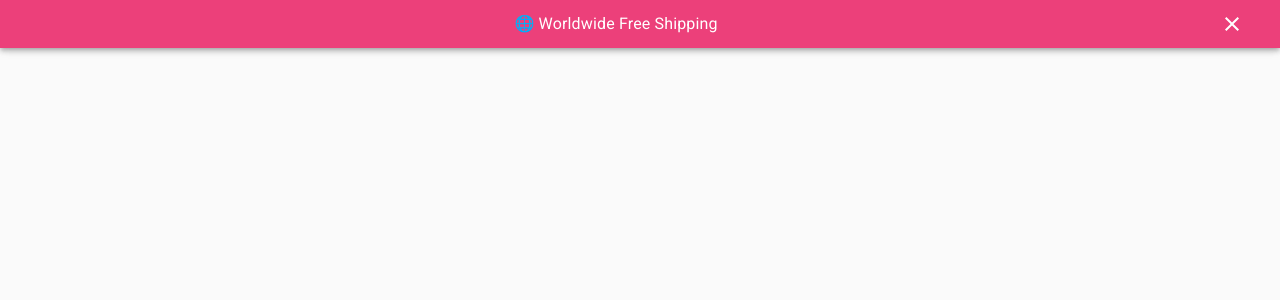
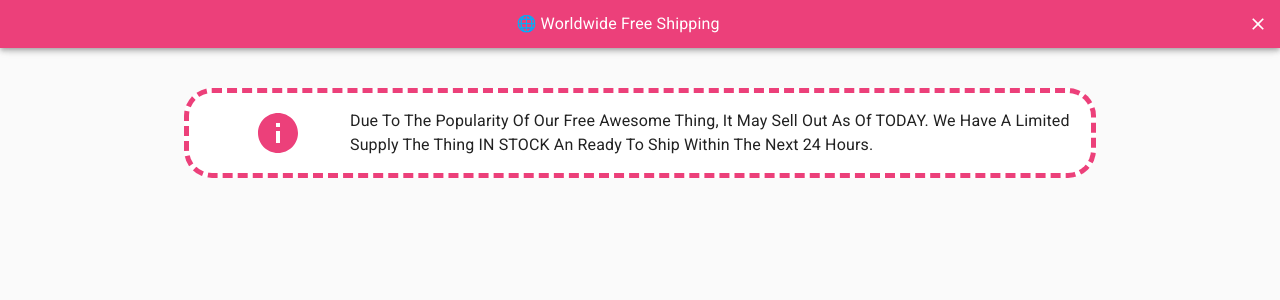
Before and after one commit to mediplex/workspace, a Next.js app in the folder packages/app/: page / in a window 1280 px wide. Shown: the top 300 px of the page. Built offline with nearby package versions, Linux system fonts and the light colour scheme.

Commit message:
feat(announcement): add announcement component

```diff
--- a/packages/app/src/offer-page/Page.tsx
+++ b/packages/app/src/offer-page/Page.tsx
@@ -1,8 +1,7 @@
 import { FC } from 'react'
 import { State } from './State'
 import { PageContextProvider } from './PageContext'
-import { Header } from './components'
-import { TopBar } from './components/TopBar'
+import { TopBar, Announcement } from './components'
 
 type PageProps = {
   data: State
@@ -12,7 +11,8 @@ const Page: FC<PageProps> = ({ data }) => {
   return (
     <PageContextProvider data={data}>
       <TopBar />
-      <Header />
+
+      <Announcement />
     </PageContextProvider>
   )
 }
--- /dev/null
+++ b/packages/app/src/offer-page/components/Announcement.tsx
@@ -0,0 +1,61 @@
+import React, { useContext } from 'react'
+import {
+  Container,
+  Typography,
+  Grid,
+  makeStyles,
+  Theme,
+  createStyles,
+  Box,
+} from '@material-ui/core'
+import { PageContext } from '../PageContext'
+import { Info } from '@material-ui/icons'
+
+const useStyles = makeStyles((theme: Theme) =>
+  createStyles({
+    root: {
+      marginTop: theme.spacing(3),
+      marginBottom: theme.spacing(3),
+    },
+    box: {
+      border: 'dashed',
+      borderWidth: 'thick',
+      borderRadius: theme.shape.borderRadius,
+      borderColor: theme.palette.secondary.main,
+      padding: theme.spacing(2),
+      backgroundColor: theme.palette.background.paper,
+    },
+    icon: {
+      display: 'flex',
+      fontSize: theme.spacing(6),
+    },
+  })
+)
+
+const Announcement = () => {
+  const classes = useStyles()
+
+  const {
+    state: { announcement },
+  } = useContext(PageContext)
+  return (
+    <Box className={classes.root}>
+      <Container maxWidth="md">
+        <Box className={classes.box}>
+          <Grid container>
+            <Grid container item xs={2} justify="center" alignItems="center">
+              <Grid item>
+                <Info className={classes.icon} color="secondary" />
+              </Grid>
+            </Grid>
+            <Grid item xs={10}>
+              <Typography>{announcement}</Typography>
+            </Grid>
+          </Grid>
+        </Box>
+      </Container>
+    </Box>
+  )
+}
+
+export { Announcement }
--- a/packages/app/src/offer-page/components/Header.tsx
+++ /dev/null
@@ -1,8 +0,0 @@
-import { useContext, FC } from 'react'
-import { PageContext } from '../PageContext'
-
-const Header: FC = () => {
-  const header = useContext(PageContext)
-  return <></>
-}
-export { Header }
--- a/packages/app/src/offer-page/components/TopBar.tsx
+++ b/packages/app/src/offer-page/components/TopBar.tsx
@@ -28,16 +28,19 @@ const TopBar = () => {
   const classes = useStyles()
 
   return visible ? (
+    <>
       <AppBar color="secondary">
-      <Toolbar variant="dense">
+        <Toolbar variant="dense" disableGutters>
           <Typography className={classes.spacer} align="center">
             {content}
           </Typography>
           <IconButton color="inherit" onClick={setTopBarVisibility}>
-          <Close />
+            <Close fontSize="small" />
           </IconButton>
         </Toolbar>
       </AppBar>
+      <Toolbar />
+    </>
   ) : (
     <></>
   )
--- a/packages/app/src/offer-page/components/index.ts
+++ b/packages/app/src/offer-page/components/index.ts
@@ -1 +1,2 @@
-export * from './Header'
+export * from './Announcement';
+export * from './TopBar';
```
Also changed, not shown: packages/app/src/offer-page/types.ts (deleted), 1 other file (tests, documents, lock files or other folders). Lines whose indentation alone changed are shown as unchanged.
